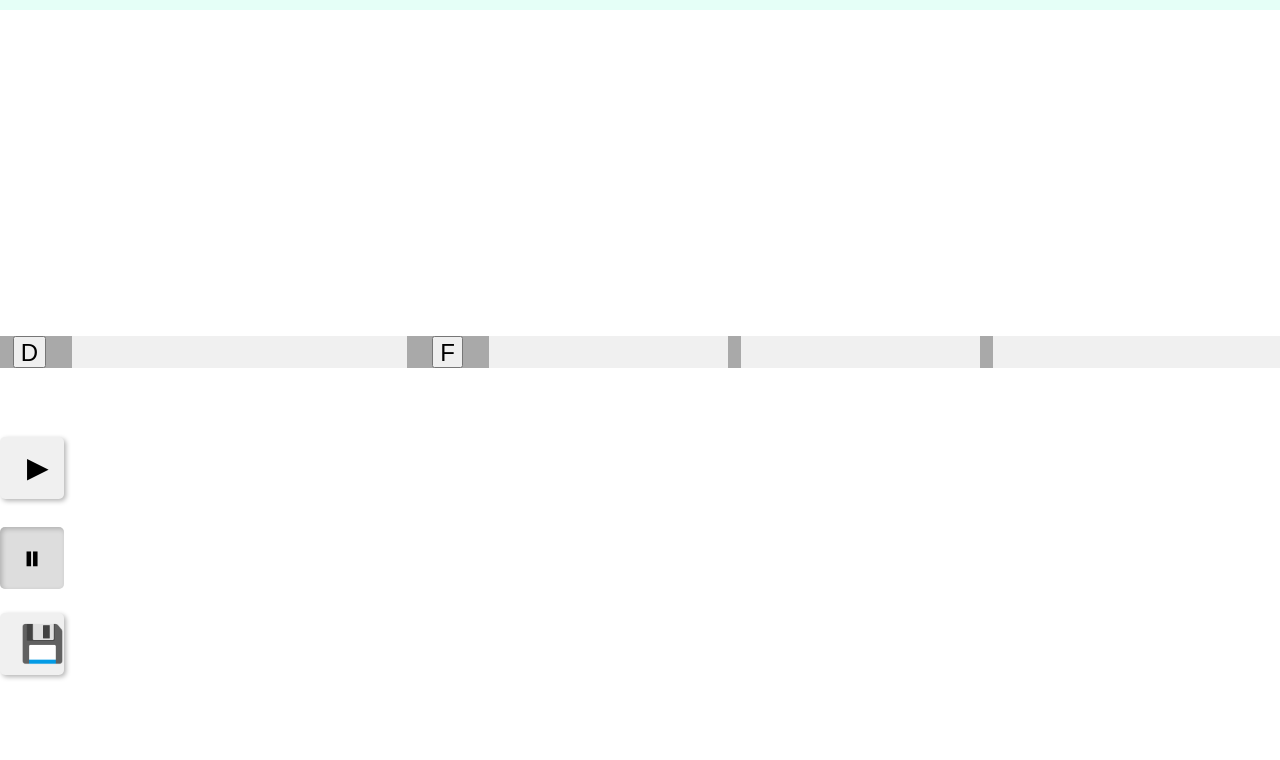
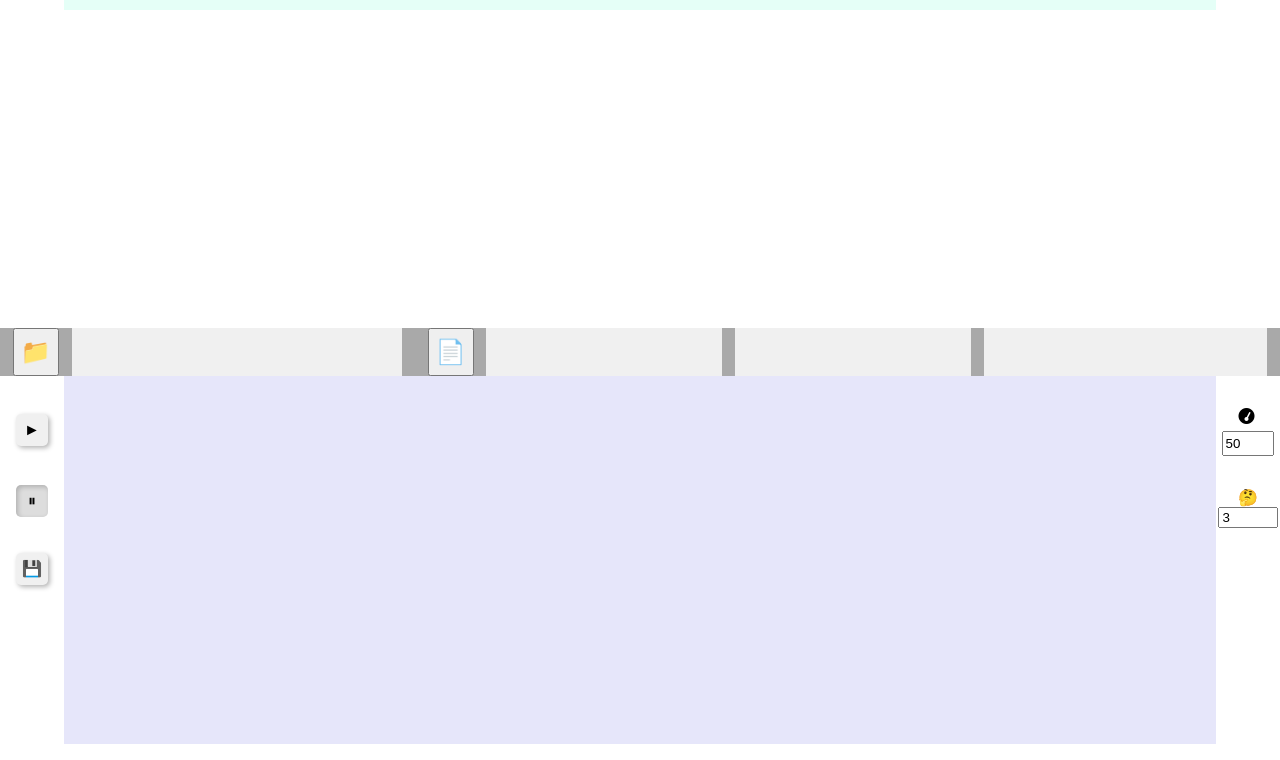
Before and after one commit to gpriyaranjan/ocr-verifier, an Electron app: page synchronized_panels.html in a window 1280 px wide. Shown: the part 40-800 px from the top of the page. Drawn offline with Linux system fonts and the light colour scheme.

Commit message:
Ongoing development

```diff
--- a/synchronized_panels.css
+++ b/synchronized_panels.css
@@ -15,7 +15,7 @@ body {
 }
 
 #chooser-panel {
-  height: 4vh;
+  height: 6vh;
 
   display: flex;
   flex-direction: row;
@@ -24,51 +24,44 @@ body {
 }
 
 .chooser-button {
-  height: 4vh;
-  width: height;
+  height: 6vh;
+  width: 4vw;
   font-size: 3vh;
   margin-left: 1vw;
   margin-right: 1vw;
 }
 
+.chooser-value {
+  font-size: min(2.5vh, 1.7vw);
+  border-width: 2px;
+  margin-left: 0;
+  margin-right: 1vw;
+  background-color: #f0f0f0;
+
+  display: flex;
+  align-items: center;
+}
+
 #data-dir-path {
   width: 35vw;
-  font-size: min(2.5vh, 1.7vw);
-  border-width: 2px;
-  margin-left: 1vw;
-  margin-right: 1vw;
-  background-color: #f0f0f0;
 }
 
 #image-file-path {
   width: 25vw;
-  font-size: min(2.5vh, 1.7vw);
-  border-width: 2px;
-  margin-left: 1vw;
-  background-color: #f0f0f0;
 }
 
 #text-file-path {
   width: 25vw;
-  font-size: min(2.5vh, 1.7vw);
-  border-width: 2px;
-  margin-left: 1vw;
-  background-color: #f0f0f0;
 }
 
 #edited-text-file-path {
   width: 30vw;
-  font-size: min(2.5vh, 1.7vw);
-  border-width: 2px;
-  margin-left: 1vw;
-  background-color: #f0f0f0;
 }
 
 #image-panel {
-  margin: 0;
   padding: 0;
   border: 4px;
-  height: 47vh;
+  height: 46vh;
   overflow-y: auto;
 }
 
@@ -84,8 +77,8 @@ body {
 #image-hilite {
 
   top: 0px;
-  left: 0;
-  width: 100%;
+  left: 5vw;
+  width: 90vw;
   height: 50px;
   pointer-events: none;
   background-color: aquamarine;
@@ -98,10 +91,8 @@ body {
   margin: 0;
   padding: 0;
 
-  border: 4px;
-
   width: 90vw;
-  height: 47vh;
+  height: 46vh;
 
   position: relative;
   overflow-y: hidden;
@@ -111,6 +102,9 @@ body {
   justify-content: center;
   align-items: center;
 
+  background-color:lavender;
+  border-width: 4px;
+  border-color: black;
 }
 
 #text-container {
@@ -142,26 +136,26 @@ body {
   display: flex;
   flex-direction: column;
   align-items: center;
-  justify-content: center;
+  justify-content: space-evenly;
   padding: 0;
   width: 5vw;
-  height: 100%;
+  height: 67%;
 }
 
 .icon {
-  width: 100%;
-  height: auto;
-  display: block;;
-  margin: 1vw;
+  width: 4vh;
+  height: 4vh;
+  display: block;
+  margin: 0;
+  padding: 0;
 
-  padding: 10px 20px;
   border: none;
   background-color: #f0f0f0;
   border-radius: 5px;
   box-shadow: 2px 2px 5px rgba(0, 0, 0, 0.3);
   transition: all 0.2s ease;
   cursor: pointer;
-  font-size: 36px;
+  font-size: 2vh;
 }
 
 .icon.active {
@@ -169,3 +163,40 @@ body {
   transform: translateY(2px);
   background-color: #ddd;
 }
+
+#settings-panel {
+  display: flex;
+  flex-direction: column;
+  align-items: center;
+  justify-content: space-evenly;
+  padding: 0;
+  width: 5vw;
+  height: 50%;
+  margin-top: 0;
+  margin-bottom: auto;
+}
+
+#speech-speed {
+  display: flex;
+  flex-direction: column;
+  align-items: center;
+  width: 4vw;
+}
+
+#speech-speed-icon {
+  width: 1.5vw;
+  height: 1.5vw;
+}
+
+#speech-speed-spin-box {
+  margin-top: 0.25vw;
+  width: 3.5vw;
+  height: 1.5vw;
+}
+
+#speech-interline-pause {
+  display: flex;
+  flex-direction: column;
+  align-items: center;
+  width: 4vw;
+}
--- a/synchronized_panels.html
+++ b/synchronized_panels.html
@@ -5,13 +5,18 @@
   <meta name="viewport" content="width=device-width, initial-scale=1.0">
 
   <link rel="stylesheet" href="https://cdnjs.cloudflare.com/ajax/libs/font-awesome/6.0.0/css/all.min.css">
+  <!-- <link rel="stylesheet" href="https://unpkg.com/tippy.js@6/dist/tippy.css" /> -->
+
   <link rel="stylesheet" href="synchronized_panels.css">
+
+  <!-- <script src="https://unpkg.com/tippy.js@6/dist/tippy.umd.min.js"></script> -->
 
   <script src="voice_utils.js"></script>
   <script src="components.js"></script>
   <script src="synchronized_panels.js"></script>
 
 </head>
+
 <body>
   <div id="top-panel">
 
@@ -21,12 +26,15 @@
     </div>
 
     <div id="chooser-panel">
-      <button id="choose-data-dir" class="chooser-button" onclick="onSelectDataDirClick()">D</button>
-      <div id="data-dir-path"></div>
-      <button id="choose-image-file" class="chooser-button" onclick="onSelectImageFilePath()">F</button>
-      <div id="image-file-path"></div>
-      <div id="text-file-path"></div>
-      <div id="edited-text-file-path"></div>
+
+      <button id="choose-data-dir" class="chooser-button" onclick="onSelectDataDirClick()"
+          data-tooltip="The data directory">&#x1F4C1;</button>
+
+      <div id="data-dir-path" class="chooser-value"></div>
+      <button id="choose-image-file" class="chooser-button" onclick="onSelectImageFilePath()">&#x1F4C4;</button>
+      <div id="image-file-path" class="chooser-value"></div>
+      <div id="text-file-path" class="chooser-value"></div>
+      <div id="edited-text-file-path" class="chooser-value"></div>
     </div>
 
     <div id="lower-panel">
@@ -34,18 +42,36 @@
       <div id="icon-panel">
         <button id="play-button" class="icon" onclick="onPlay()">&#9658;</button>
         <button id="pause-button" class="icon active" onClick="onPause()">&#9208;</button>
+
         <!-- <button id="edit-button" class="icon">&#9998;</button> -->
         <button id="save-button" class="icon" onclick="onSave()">&#128190;</button>
+
       </div>
 
       <div id="text-panel">
         <div id="text-container"  contenteditable="true" onscroll="scrollOtherBar();"></div>
       </div>
+
+      <div id="settings-panel">
+
+        <div id="speech-speed">
+          <div id="speech-speed-icon" class="fa fa-tachometer"></div>
+          <input id="speech-speed-spin-box" type="number" min="10" max="100" step="10" value="50"/>
+        </div>
+
+        <div id="speech-interline-pause">
+          <div id="speech-interline-icon">&#x1F914;</div>
+          <input id="speech-interline-pause" type="number" value="3"></div>
+        </div>
+
+      </div>
     </div>
   </div>
 
   <script>
-    onDomParse();
+    document.addEventListener('DOMContentLoaded', function() {
+      onDomParse();
+    });
   </script>
 </body>
 </html>
--- a/synchronized_panels.js
+++ b/synchronized_panels.js
@@ -13,6 +13,22 @@ class AppState {
 };
 
 const S = new AppState();
+
+/*
+function activateToolTips() {
+  tippy('[data-tooltip]', {
+    content: (element) => element.getAttribute('data-tooltip'),
+    placement: (instance) => { // Placement as a function
+        return instance.reference.getAttribute('data-tippy-placement') || 'top'; // Default to 'top'
+    },
+    theme: 'light',
+  });
+}
+*/
+
+async function onBodyLoad() {
+  // activateToolTips();
+}
 
 async function onDomParse() {
   C.assignComponents();
@@ -49,6 +65,14 @@ function onImageLoadComplete() {
   console.log("Image natural size is ", C.imageDiv.naturalWidth, C.imageDiv.naturalHeight);
 }
 
+class GifPanel {
+
+  static scrollToLineNum(lineNum) {
+    const imageScaleDown = C.imageDiv.width / C.imageDiv.naturalWidth;
+    C.imagePanel.scrollTop = lineNum * 50 + imageScaleDown + 75;
+  }
+}
+
 class TextPanel {
 
   static insertLinesintoTextContainer(in_lines) {
@@ -58,7 +82,7 @@ class TextPanel {
       lineDiv.className = T.LineDivClass;
       lineDiv.dataset.index = i;
       lineDiv.textContent = in_lines[i];
-      lineDiv.onclick = () => { hiliteLine(lineDiv); }
+      lineDiv.onclick = () => { TextPanel.hiliteLine(lineDiv); }
       parent.append(lineDiv);
 
       C.lineDivs.push(lineDiv);
@@ -132,8 +156,9 @@ function onPlay() {
   C.pauseButton.classList.remove(T.ActiveClass);
 
   S.current = (S.current != -1) ? S.current : 0;
-  const currElem = C.lineDivs[S.current];
-  TextPanel.hiliteLine(currElem);
+  TextPanel.hiliteLineNum(S.current);
+  GifPanel.scrollToLineNum(S.current);
+
   VoiceUtils.speakPhrasesFrom(S.lines, S.current, hiliteNextLine);
 }
 
```
